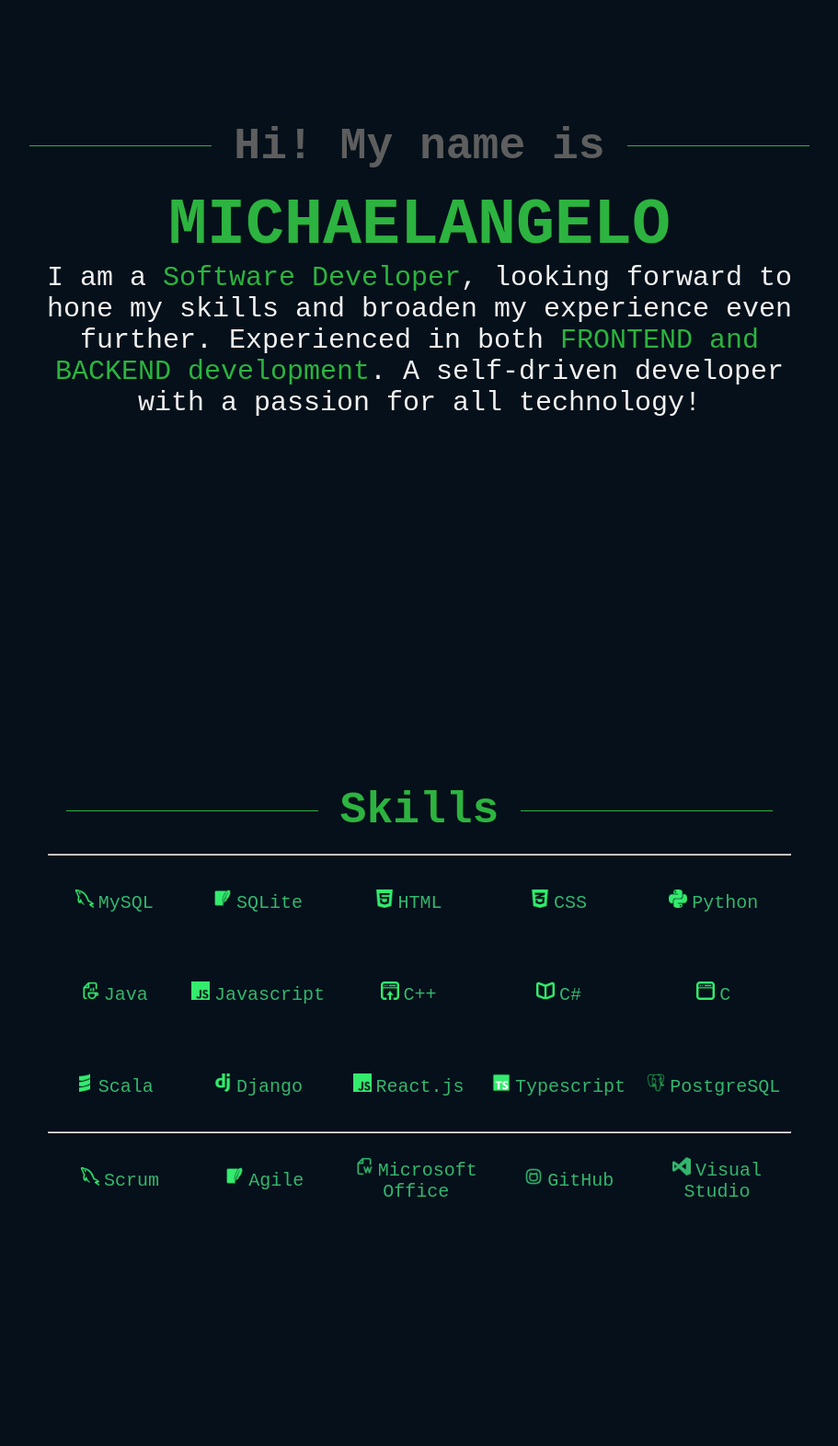
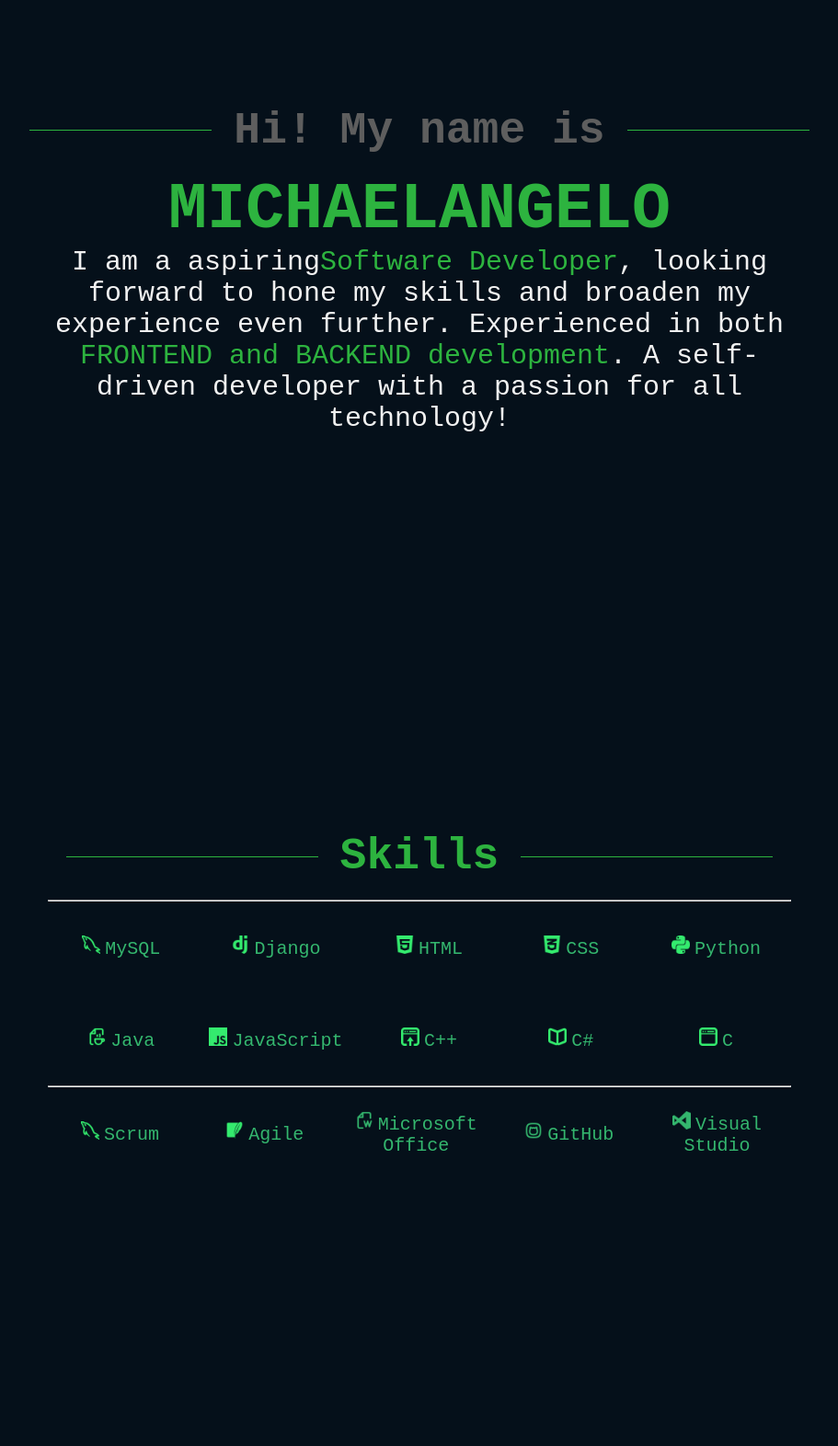
Before and after one commit to kino174/djangoWebsite, a Django app: page / in a window 1280 px wide. Shown: the part 117-1689 px from the top of that part at 92% size, without its empty margins (184-1095 px from the left). Run offline with Django 4.2, Linux system fonts and the light colour scheme; the page is wider than the window, and the part outside it is not shown.

Commit message:
updating skills table

```diff
--- a/myPortfolio/templates/home.html
+++ b/myPortfolio/templates/home.html
@@ -23,7 +23,7 @@
     <div class="container reveal1 active">
       <h1>Hi! My name is</h1>
         <h2><span id="name">MichaelAngelo</span></h2>
-        <p>I am a <span id="accent">Software Developer</span>, looking forward to hone my skills
+        <p>I am a aspiring<span id="accent">Software Developer</span>, looking forward to hone my skills
           and broaden my experience even further. Experienced in both <span id="accent">FRONTEND and BACKEND development</span>.
           A self-driven developer with a passion for all technology!
         </p>
@@ -38,24 +38,17 @@
               <tbody>
               <tr>
                 <td id="aniBig"><img src ="{% static 'images/mysql-svgrepo-com.png' %}" ></img>MySQL</td>
-                <td id="aniBig"><img src ="{% static 'images/sqlite-svgrepo-com.png' %}"></img>SQLite</td>
+                <td id="aniBig"><img src ="{% static 'images/django-svgrepo-com.png' %}"></img>Django</td>
                 <td id="aniBig"><img src ="{% static 'images/html-124-svgrepo-com.png' %}"></img>HTML</td>
                 <td id="aniBig"><img src ="{% static 'images/css3-02-svgrepo-com.png' %}"></img>CSS</td>
                 <td id="aniBig"><img src ="{% static 'images/python-127-svgrepo-com.png' %}"></img>Python</td>
               </tr>
               <tr>
                 <td id="aniBig"><img src ="{% static 'images/java-file-svgrepo-com.png' %}"></img>Java</td>
-                <td id="aniBig"><img src ="{% static 'images/javascript-155-svgrepo-com.png' %}"></img>Javascript</td>
+                <td id="aniBig"><img src ="{% static 'images/javascript-155-svgrepo-com.png' %}"></img>JavaScript</td>
                 <td id="aniBig"><img src ="{% static 'images/upload-window-svgrepo-com.png' %}"></img>C++</td>
                 <td id="aniBig"><img src ="{% static 'images/white-book-svgrepo-com.png' %}"></img>C#</td>
                 <td id="aniBig"><img src ="{% static 'images/window-svgrepo-com.png' %}"></img>C</td>
-              </tr>
-              <tr>
-                <td id="aniBig"><img src ="{% static 'images/scala-svgrepo-com.png' %}"></img>Scala</td>
-                <td id="aniBig"><img src ="{% static 'images/django-svgrepo-com.png' %}"></img>Django</td>
-                <td id="aniBig"><img src ="{% static 'images/javascript-155-svgrepo-com.png' %}"></img>React.js</td>
-                <td id="aniBig"><img src ="{% static 'images/typescript-official-svgrepo-com.png' %}"></img>Typescript</td>
-                <td id="aniBig"><img src ="{% static 'images/postgresql-svgrepo-com.png' %}"></img>PostgreSQL</td>
               </tr>
             </tbody>
             </table>
```
